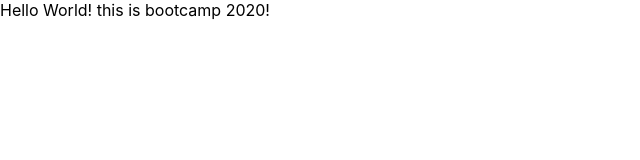
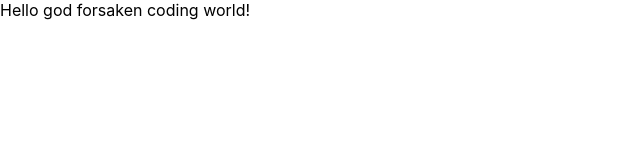
Before and after one commit to salehaTanveer/bootcamp-app, a React (Create React App) app: page / in a window 1280 px wide. Shown: the top 160 px of the page, without its empty margins (0-640 px from the left). Built offline with nearby package versions, Linux system fonts and the light colour scheme.

Commit message:
Update App.js

```diff
--- a/src/App.js
+++ b/src/App.js
@@ -4,7 +4,7 @@ import './App.css';
 function App() {
   return (
     <div>
-      Hello World! this is bootcamp 2020!
+      Hello god forsaken coding world!
     </div>
   );
 }
```
